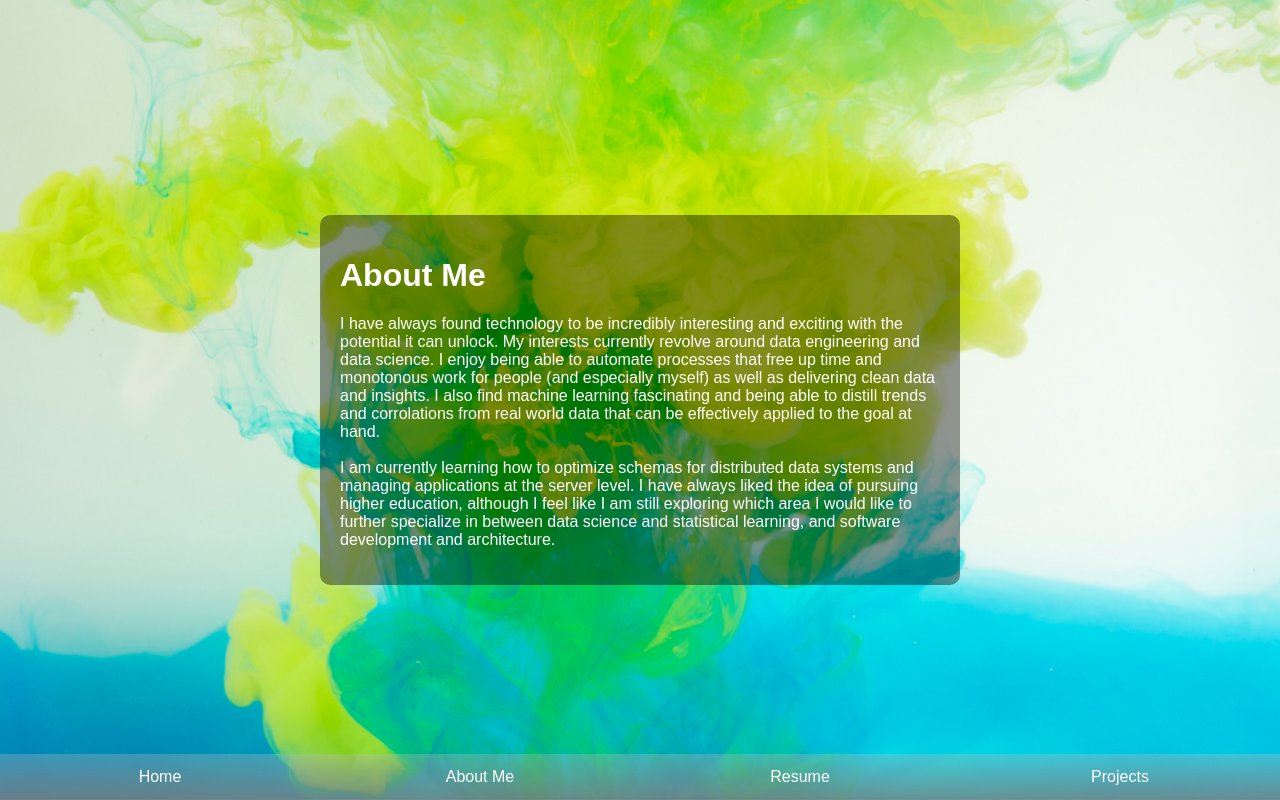
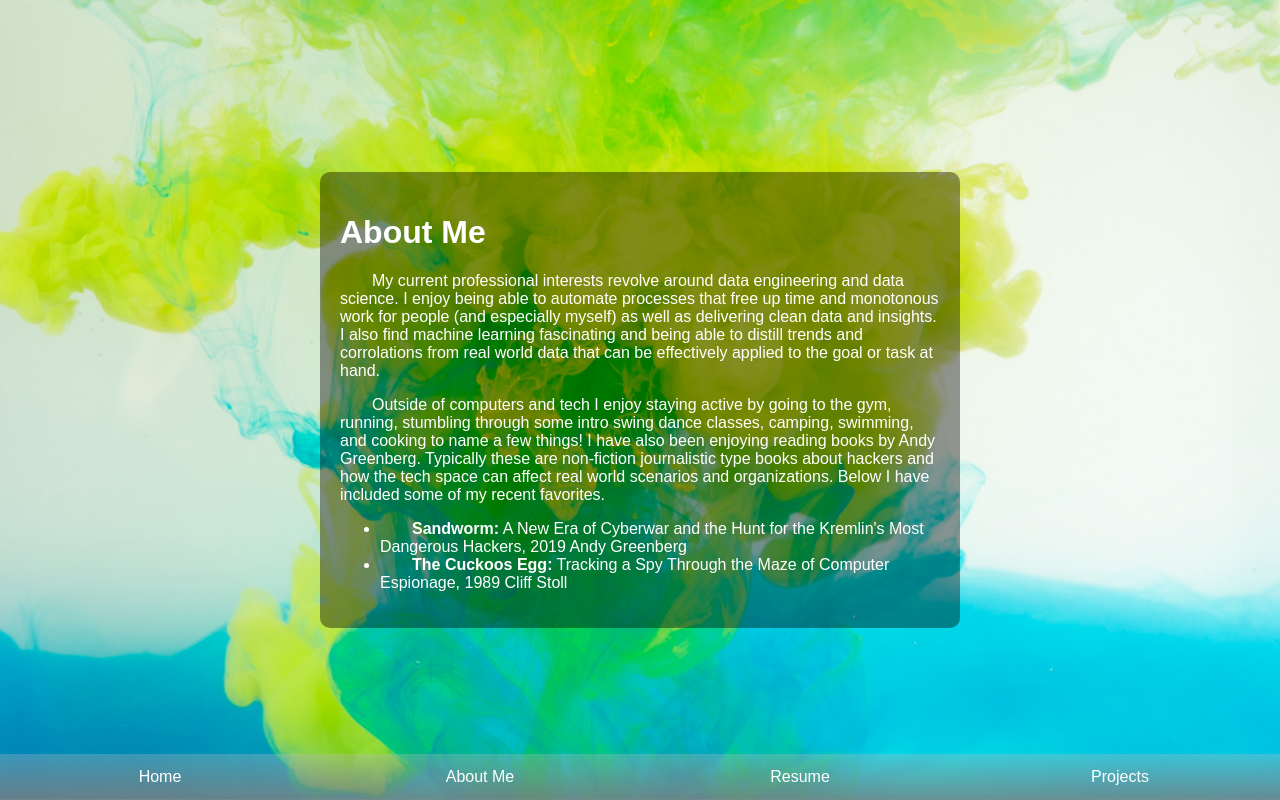
Before and after one commit to krieger-technologies/Personal-Website, a React (Create React App) app: page /aboutme in a window 1280 px wide. Built offline with nearby package versions, Linux system fonts and the light colour scheme.

Commit message:
Stop tracking node_modules and build folder

```diff
--- a/src/components/cards/NewsScraper.js
+++ b/src/components/cards/NewsScraper.js
@@ -2,10 +2,18 @@ export default function NewsScraperCard() {
   return (
     <>
       <p>
-        This project is for setting up a pseudo live news scraper & analysis dashboard.<br/>
-        News headlines are scrapped from Google into a catch-all mailbox. I then have a python script to perform text analysis is peformed
-        to detemrine the source, subject, and location if applicable. Output to display various graphics and filters to drill down to various levels
-        of granularity.<br/><br/><br/>
+        <p className="indent">
+        I am currently trying to move a local ETL pipeline I wrote in python onto my AWS instance to run live and provide automated and up-to-date
+        graphics and data to my website, however I ran into some size restrictions in the lambda/layers environment so I am currently exploring
+        some creative solutions on how to work around this.
+        </p>
+
+        <p className="indent">
+        News headlines are scrapped from Google into a catch-all mailbox. I then have a python script to perform text analysis to
+        detemrine the source, subject, and location if applicable. Output to display various graphics and filters to drill down to various levels
+        of granularity.
+        </p>
+        <br/>
         <strong>[Lorem Ipsum to test dynamic functionality with carousel cards.]</strong><br/>
         Lorem ipsum dolor sit amet consectetur adipiscing elit. Quisque faucibus ex sapien vitae pellentesque sem placerat. In id cursus mi pretium tellus duis convallis. Tempus leo eu aenean sed diam urna tempor. Pulvinar vivamus fringilla lacus nec metus bibendum egestas. Iaculis massa nisl malesuada lacinia integer nunc posuere. Ut hendrerit semper vel class aptent taciti sociosqu. Ad litora torquent per conubia nostra inceptos himenaeos.
 
--- a/src/pages/aboutme.js
+++ b/src/pages/aboutme.js
@@ -7,15 +7,21 @@ const AboutMe = () => {
     <div className="AboutMe">
       <div className="AboutMeContent">
         <h1>About Me</h1>
-        <p>
-          I have always found technology to be incredibly interesting and exciting with the potential it can unlock.
-          My interests currently revolve around data engineering and data science. I enjoy being able to automate
+        <p className='indent'>
+          My current professional interests revolve around data engineering and data science. I enjoy being able to automate
           processes that free up time and monotonous work for people (and especially myself) as well as delivering clean data and
           insights. I also find machine learning fascinating and being able to distill trends and corrolations from real world
-          data that can be effectively applied to the goal at hand.<br/>
-          <br/>I am currently learning how to optimize schemas for distributed data systems and managing applications at the server level.
-          I have always liked the idea of pursuing higher education, although I feel like I am still exploring which area I would like
-          to further specialize in between data science and statistical learning, and software development and architecture.
+          data that can be effectively applied to the goal or task at hand.
+          </p>
+          <p className='indent'>
+          Outside of computers and tech I enjoy staying active by going to the gym, running, stumbling through some intro swing dance
+          classes, camping, swimming, and cooking to name a few things! I have also been enjoying reading books by Andy Greenberg. Typically
+          these are non-fiction journalistic type books about hackers and how the tech space can affect real world scenarios and organizations.
+          Below I have included some of my recent favorites.
+          <ul>
+            <li><strong>Sandworm:</strong> A New Era of Cyberwar and the Hunt for the Kremlin's Most Dangerous Hackers, 2019 Andy Greenberg</li>
+            <li><strong>The Cuckoos Egg:</strong> Tracking a Spy Through the Maze of Computer Espionage, 1989 Cliff Stoll</li>
+          </ul>
         </p>
       </div>
     </div>
--- a/src/pages/projects.js
+++ b/src/pages/projects.js
@@ -20,13 +20,9 @@ export default function Projects() {
         <h1>Projects</h1>
         <p>
           Projects page is currently undergoing a large overhaul.<br/><br/>
-          I am currently trying to move a local ETL pipeline I wrote in python onto my AWS instance to run live and provide automated and up-to-date
-          graphics and data to my website, however I ran into some size restrictions in the lambda/layers environment so I am currently exploring
-          some creative solutions on how to work around this.<br/>
-          Below I have a graphic from a similar project I worked on in the past charting covid and vaccination data. I like the dynamic
-          flexibility of plotly charts on desktop but you can see that the functionality doesn't really scale too well onto a mobile environment.
+          Below I have a graphic from a project I worked on in the past charting covid and vaccination data. I like the dynamic
+          flexibility of plotly charts on desktop but you can see that the functionality doesn't scale well onto a mobile environment.
         </p>
-
         <div className="graph-container">
           <CovidGraphic />
         </div>
--- a/src/styles/aboutme.css
+++ b/src/styles/aboutme.css
@@ -10,6 +10,12 @@
     background-position: center;
     background-repeat: no-repeat;
     color: white;
+  }
+
+  /* paragraph indenting for body */
+  .indent {
+    text-indent: 2em; /* adjust to taste */
+    margin-top: 1rem; /* optional for spacing */
   }
 
 .AboutMeContent {
--- a/src/styles/projects.css
+++ b/src/styles/projects.css
@@ -9,6 +9,12 @@ body {
   color: black;
   font-family: Arial, sans-serif;
 }
+/* paragraph indenting for body */
+.indent {
+  text-indent: 2em; /* adjust to taste */
+  margin-top: 1rem; /* optional for spacing */
+}
+
 
 .Projects {
   text-align: center;
```
Also changed, not shown: 12 other files (tests, documents, lock files or other folders).
